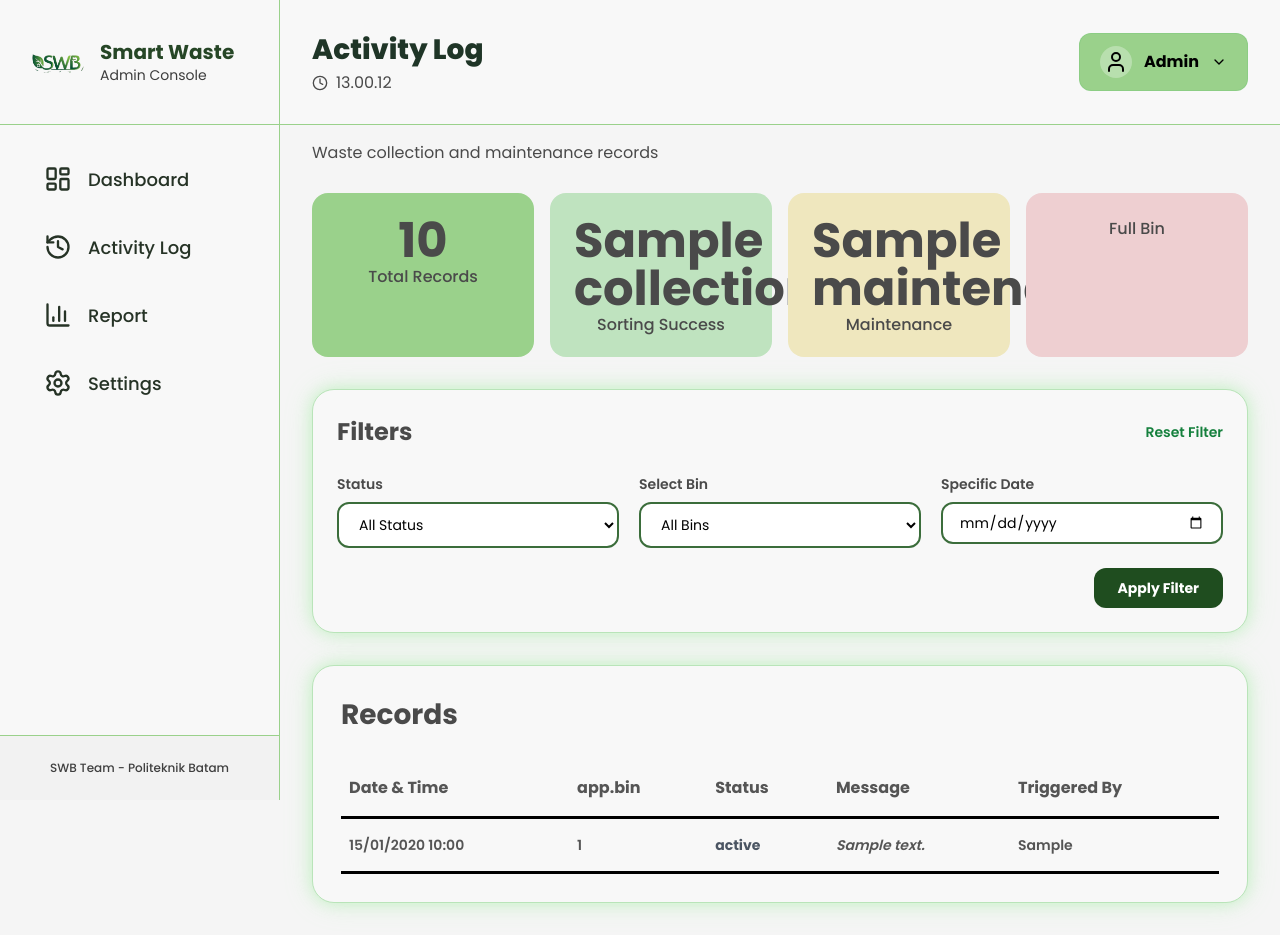
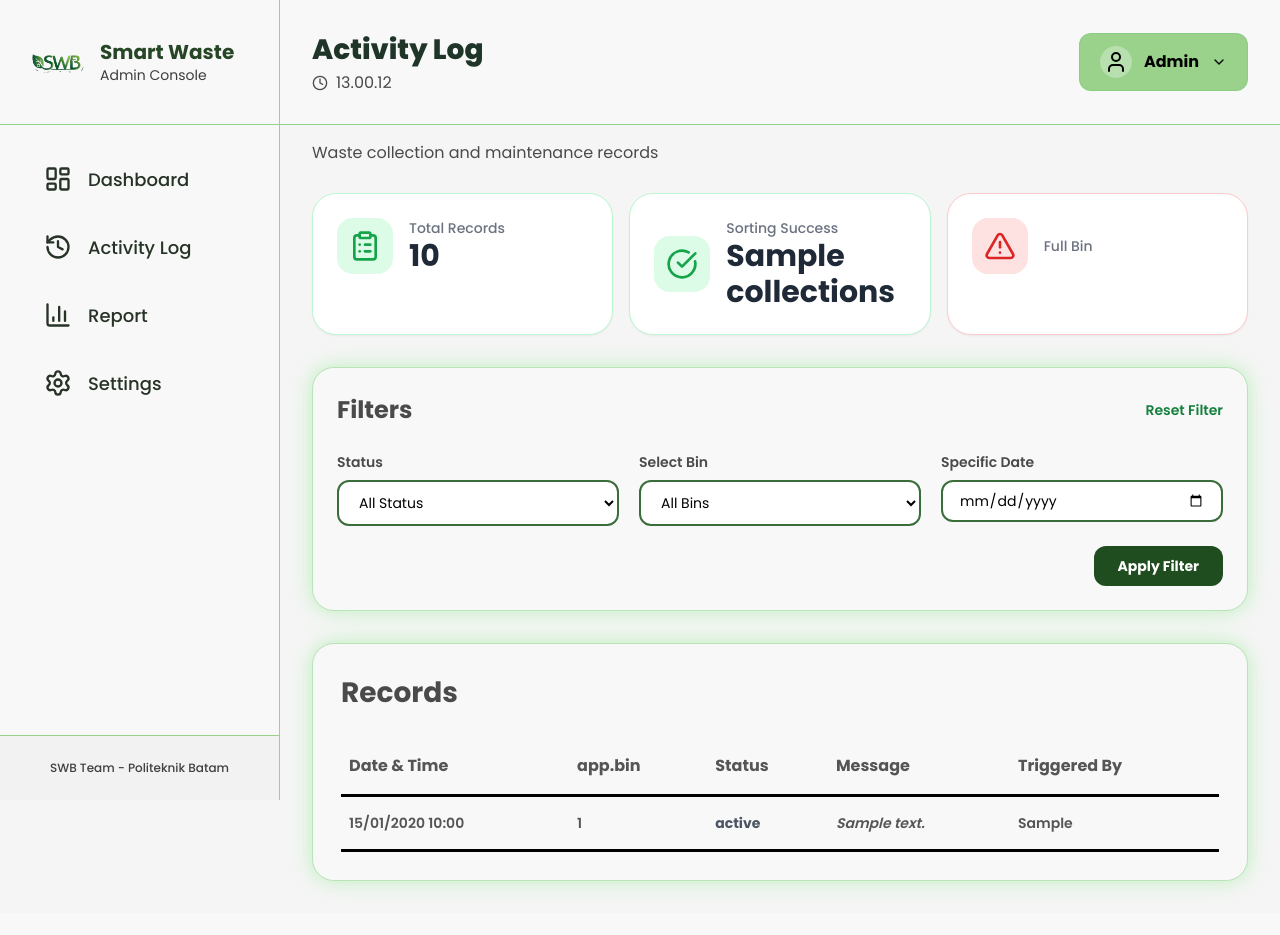
Before and after one commit to Xichiraku/SWB-TRIAL, a Laravel app: template resources/views/admin/history.blade.php in a window 1280 px wide. After the commit the page ends 891 px from the top, so only its background shows below. Run offline with Laravel 12, Linux system fonts and the light colour scheme; the template is opened without the code that fills it: most values are stand-ins (such as "Sample title", 1, 10 or a date in 2020); parts of the project's set-up code (start-up, migrations or seed data) failed here and were passed over; some libraries are stand-ins or nearby versions.

Commit message:
zahra update

```diff
--- a/resources/views/admin/history.blade.php
+++ b/resources/views/admin/history.blade.php
@@ -22,22 +22,39 @@
     </div>
 
     {{-- STAT CARDS — dari $stats controller --}}
-    <div class="grid grid-cols-2 lg:grid-cols-4 gap-3 lg:gap-4 mb-8">
-        <div class="bg-[#9AD18B] rounded-2xl p-4 lg:p-6 text-center main-shadow">
-            <h2 class="text-3xl lg:text-5xl font-bold text-[#4a4a4a]">{{ $stats['total'] }}</h2>
-            <p class="text-xs lg:text-[16px] text-[#4a4a4a] mt-1 font-medium">{{ __('app.total_records') }}</p>
+    <div class="grid grid-cols-1 sm:grid-cols-3 gap-4 mb-8">
+        <div class="bg-white rounded-3xl p-6 shadow-sm border border-green-200">
+            <div class="flex items-center gap-4">
+                <div class="p-3 bg-green-100 rounded-2xl">
+                    <i data-lucide="clipboard-list" class="w-8 h-8 text-green-600"></i>
+                </div>
+                <div>
+                    <p class="text-sm text-gray-500 font-medium">{{ __('app.total_records') }}</p>
+                    <h3 class="text-3xl font-bold text-gray-800">{{ $stats['total'] }}</h3>
+                </div>
+            </div>
         </div>
-        <div class="bg-[#BFE3BF] rounded-2xl p-4 lg:p-6 text-center main-shadow">
-            <h2 class="text-3xl lg:text-5xl font-bold text-[#4a4a4a]">{{ $stats['collections'] }}</h2>
-            <p class="text-xs lg:text-[16px] text-[#4a4a4a] mt-1 font-medium">{{ __('app.sorting_success') }}</p>
+        <div class="bg-white rounded-3xl p-6 shadow-sm border border-green-200">
+            <div class="flex items-center gap-4">
+                <div class="p-3 bg-green-100 rounded-2xl">
+                    <i data-lucide="check-circle" class="w-8 h-8 text-green-600"></i>
+                </div>
+                <div>
+                    <p class="text-sm text-gray-500 font-medium">{{ __('app.sorting_success') }}</p>
+                    <h3 class="text-3xl font-bold text-gray-800">{{ $stats['collections'] }}</h3>
+                </div>
+            </div>
         </div>
-        <div class="bg-[#EFE7BE] rounded-2xl p-4 lg:p-6 text-center main-shadow">
-            <h2 class="text-3xl lg:text-5xl font-bold text-[#4a4a4a]">{{ $stats['maintenance'] }}</h2>
-            <p class="text-xs lg:text-[16px] text-[#4a4a4a] mt-1 font-medium">{{ __('app.maintenance') }}</p>
-        </div>
-        <div class="bg-[#EECFD1] rounded-2xl p-4 lg:p-6 text-center main-shadow">
-            <h2 class="text-3xl lg:text-5xl font-bold text-[#4a4a4a]">{{ $stats['alerts'] }}</h2>
-            <p class="text-xs lg:text-[16px] text-[#4a4a4a] mt-1 font-medium">{{ __('app.full_bin') }}</p>
+        <div class="bg-white rounded-3xl p-6 shadow-sm border border-red-200">
+            <div class="flex items-center gap-4">
+                <div class="p-3 bg-red-100 rounded-2xl">
+                    <i data-lucide="alert-triangle" class="w-8 h-8 text-red-600"></i>
+                </div>
+                <div>
+                    <p class="text-sm text-gray-500 font-medium">{{ __('app.full_bin') }}</p>
+                    <h3 class="text-3xl font-bold text-gray-800">{{ $stats['alerts'] }}</h3>
+                </div>
+            </div>
         </div>
     </div>
 
@@ -60,7 +77,6 @@
                     <option value="Success" {{ request('status') === 'Success' ? 'selected' : '' }}>
                         {{ __('app.success') }}
                     </option>
-                    <option value="Maintenance" {{ request('status') === 'Maintenance' ? 'selected' : '' }}>{{ __('app.maintenance') }}</option>
                     <option value="Full"    {{ request('status') === 'Full'       ? 'selected' : '' }}>{{ __('app.full') }}</option>
 
                 </select>
```
Also changed, not shown: app/Http/Controllers/Api/BinSensorController.php (+3 -18 lines), resources/views/admin/pdf/report.blade.php (+4 -8 lines), resources/views/admin/report.blade.php (+9 -38 lines).
